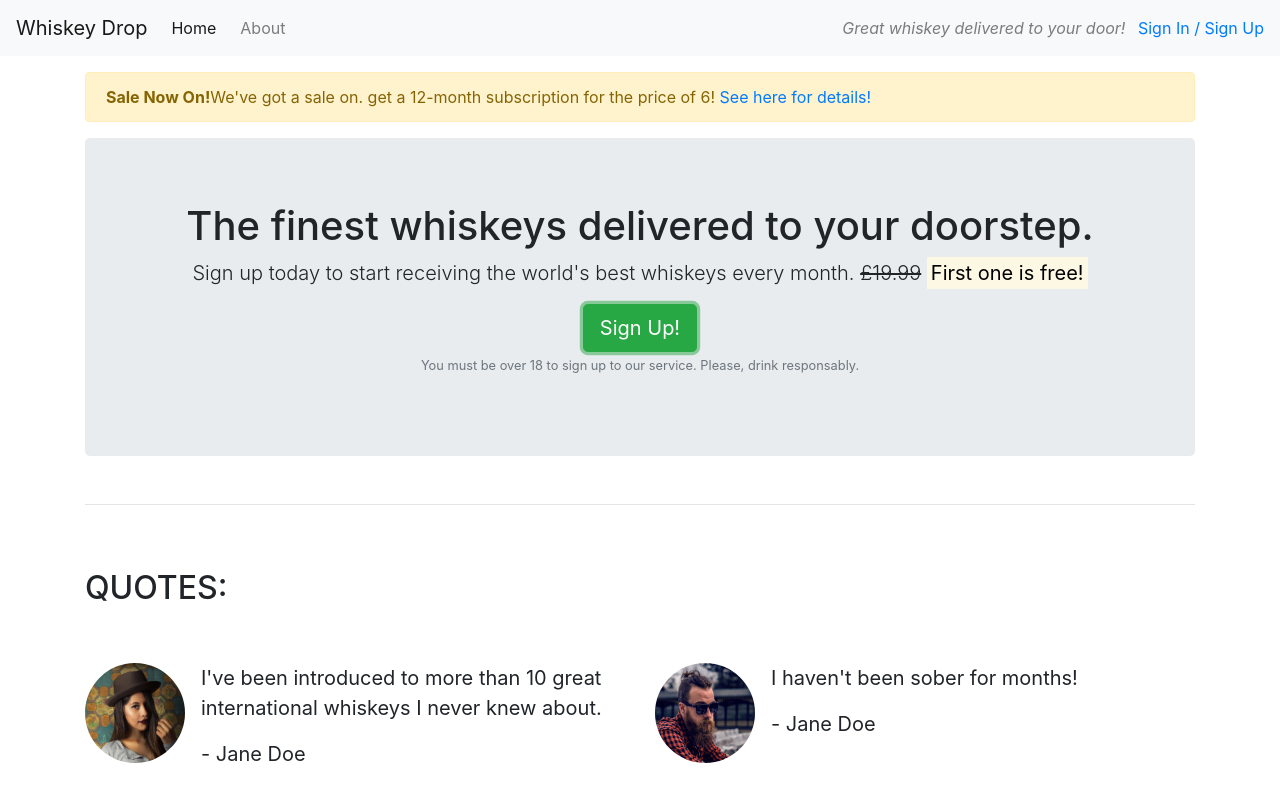
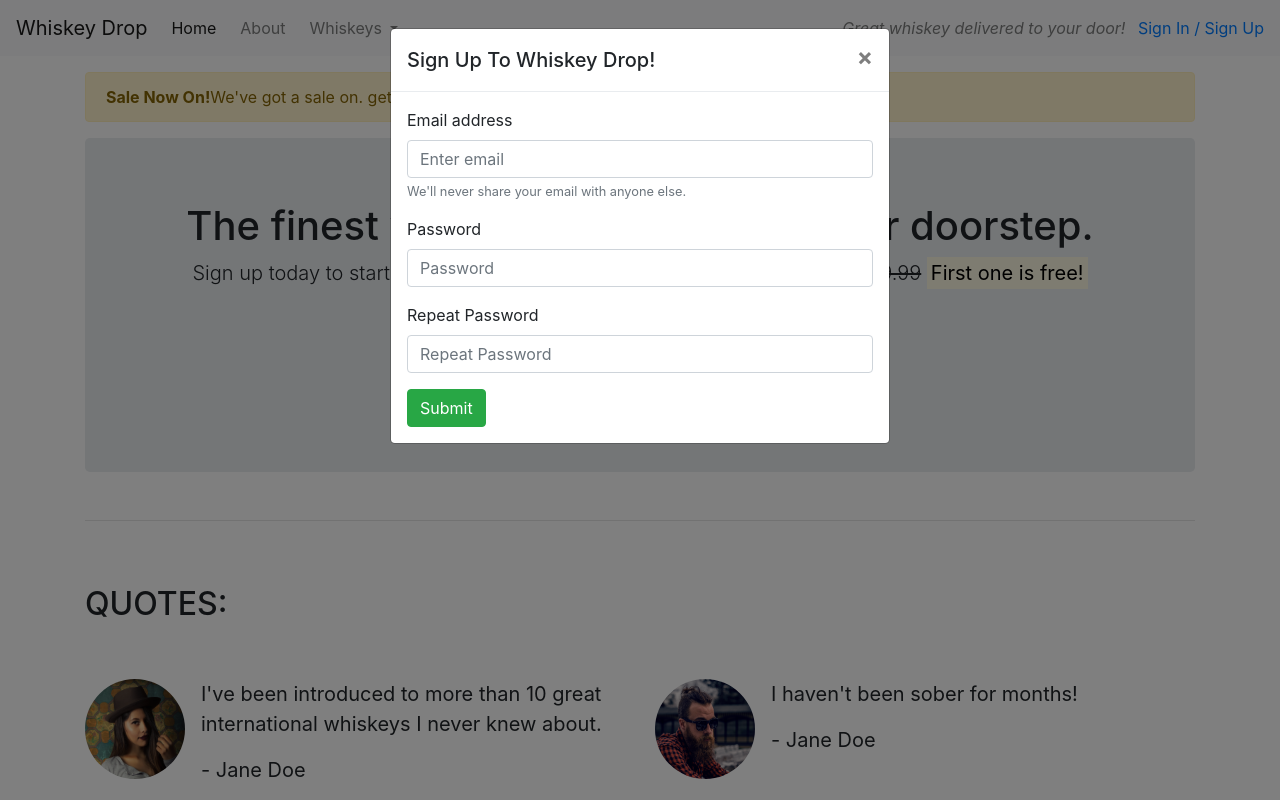
Before and after one commit to omurilolima/learning-bootstrap, a plain HTML site: page index.html in a window 1280 px wide. Both pictures are taken after a click on the button "Sign Up!". Shown: the top 800 px of the page. Drawn offline with nearby package versions, Linux system fonts and the light colour scheme.

Commit message:
Add signUpModal

```diff
--- a/index.html
+++ b/index.html
@@ -13,11 +13,31 @@
 <body>
     <nav class="navbar navbar-light bg-light navbar-expand-sm">
         <a href="/" class="navbar-brand">Whiskey Drop</a>
-        <ul class="navbar-nav mr-auto">
-            <li class="active nav-item mr-2"><a class="nav-link" href="/">Home</a></li>
-            <li class="nav-item mr-2"><a class="nav-link" href="/about">About</a></li>
-            <li class="nav-item mr-2 d-block d-sm-none"><a class="nav-link" href="/login">Sign In / Sign Up</a></li>
-        </ul>
+        <!-- Dropdown navbar -->
+        <button class="navbar-toggler ml-auto" type="button" data-toggle="collapse" data-target="#navbarNavDropdown" aria-controls="navbarNavDropdown" aria-expanded="false" aria-label="Toggle navigation">
+            <span class="navbar-toggler-icon"></span></button>
+
+            <div class="collapse navbar-collapse" id="navbarNavDropdown">
+                <ul class="navbar-nav mr-auto">
+                    <li class="active nav-item mr-2"><a class="nav-link" href="/">Home</a></li>
+                    <li class="nav-item mr-2"><a class="nav-link" href="/about">About</a></li>
+                    <li class="nav-item dropdown">
+                        <!-- Dropdown whiskeys menu -->
+                        <a class="nav-link dropdown-toggle" href="#" id="navbarDropdownMenuLink" role="button" data-toggle="dropdown" aria-haspopup="true" aria-expanded="false">
+              Whiskeys
+            </a>
+                        <div class="dropdown-menu" aria-labelledby="navbarDropdownMenuLink">
+                            <a class="dropdown-item" href="#">Irish</a>
+                            <a class="dropdown-item" href="#">Scotch</a>
+                            <a class="dropdown-item" href="#">Japanese</a>
+                            <a class="dropdown-item" href="#">American</a>
+                        </div>
+                    </li>
+
+                    <li class="nav-item mr-2 d-block d-sm-none"><a class="nav-link" href="/login">Sign In / Sign Up</a></li>
+                </ul>
+            </div>
+
         <div class="d-none d-md-block">
             <p class="navbar-text my-auto mr-2"><i>Great whiskey delivered to your door!</i></p>
             <a href="/login">Sign In / Sign Up</a>
@@ -40,7 +60,7 @@
                         <s class="d-none d-sm-inline">£19.99</s> <strong><mark>First one is free!</mark></strong>
                         <span class="d-inline d-sm-none"></br></span>
                     </p>
-                    <button class="btn btn-success btn-lg">Sign Up!</button>
+                    <p><button class="btn btn-lg btn-success" data-toggle="modal" data-target="#signUpModal">Sign Up!</button></p>
                     <p class="text-muted">
                         <small>You must be over 18 to sign up to our service. Please, drink responsably.</small>
                     </p>
@@ -123,6 +143,41 @@
         </section>
         <!-- /.features -->
     </article>
+
+    <div class="modal" tabindex="-1" role="dialog" id="signUpModal">
+        <div class="modal-dialog" role="document">
+            <div class="modal-content">
+                <div class="modal-header">
+                    <h5 class="modal-title">Sign Up To Whiskey Drop!</h5>
+                    <button type="button" class="close" data-dismiss="modal" aria-label="Close">
+          <span aria-hidden="true">&times;</span>
+        </button>
+                </div>
+                <div class="modal-body">
+                    <form>
+                        <div class="form-group">
+                            <label for="exampleInputEmail1">Email address</label>
+                            <input type="email" class="form-control" id="exampleInputEmail1" aria-describedby="emailHelp" placeholder="Enter email">
+                            <small id="emailHelp" class="form-text text-muted">We'll never share your email with anyone else.</small>
+                        </div>
+                        <div class="form-group">
+                            <label for="password">Password</label>
+                            <input type="password" class="form-control" id="password" placeholder="Password">
+                        </div>
+                        <div class="form-group">
+                            <label for="repeatPassword">Repeat Password</label>
+                            <input type="password" class="form-control" id="repeatPassword" placeholder="Repeat Password">
+                        </div>
+                        <button type="submit" class="btn btn-success">Submit</button>
+                    </form>
+                </div>
+            </div>
+        </div>
+    </div>
+
+    <script src="https://cdn.jsdelivr.net/npm/jquery@3.5.1/dist/jquery.slim.min.js" integrity="sha384-DfXdz2htPH0lsSSs5nCTpuj/zy4C+OGpamoFVy38MVBnE+IbbVYUew+OrCXaRkfj" crossorigin="anonymous"></script>
+    <script src="https://cdn.jsdelivr.net/npm/popper.js@1.16.1/dist/umd/popper.min.js" integrity="sha384-9/reFTGAW83EW2RDu2S0VKaIzap3H66lZH81PoYlFhbGU+6BZp6G7niu735Sk7lN" crossorigin="anonymous"></script>
+    <script src="https://cdn.jsdelivr.net/npm/bootstrap@4.6.2/dist/js/bootstrap.min.js" integrity="sha384-+sLIOodYLS7CIrQpBjl+C7nPvqq+FbNUBDunl/OZv93DB7Ln/533i8e/mZXLi/P+" crossorigin="anonymous"></script>
 </body>
 
 </html>
```
